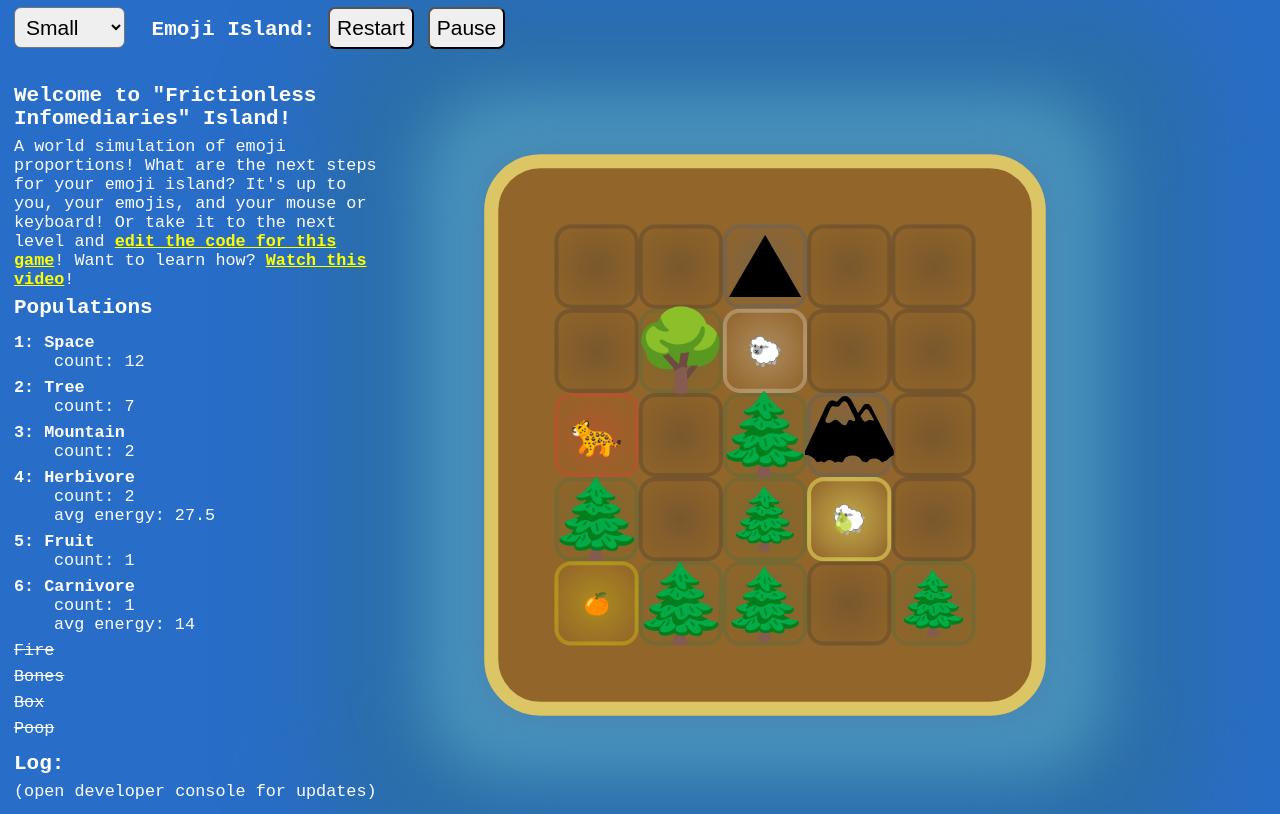
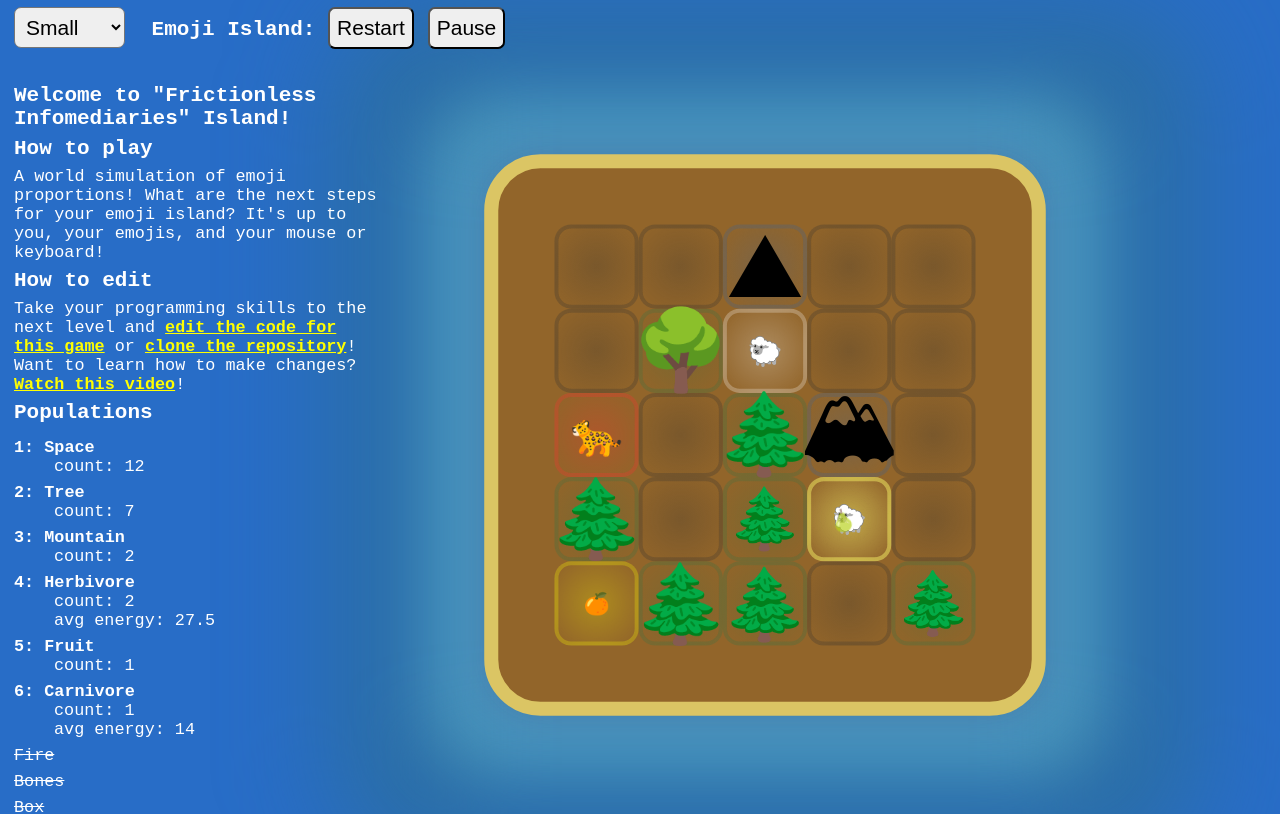
Before and after one commit to shiftyp/emoji_island, a React (Vite) app: page / in a window 1280 px wide. Shown: the top 814 px of the page. Built offline with nearby package versions, Linux system fonts and the light colour scheme.

Commit message:
links and copy

```diff
--- a/src/core/world.tsx
+++ b/src/core/world.tsx
@@ -135,17 +135,26 @@ export const World: React.FunctionComponent<{
           }}
         >
           <h2>Welcome to "{name}" Island!</h2>
+          <h3>How to play</h3>
           <p>
             A world simulation of emoji proportions! What are the next steps for
             your emoji island? It's up to you, your emojis, and your mouse or
-            keyboard! Or take it to the next level and{' '}
+            keyboard!
+          </p>
+          <h3>How to edit</h3>
+          <p>
+            Take your programming skills to the next level and{' '}
             <a
               target="_blank"
               href="https://codesandbox.io/embed/github/shiftyp/emoji_island/tree/master/?expanddevtools=1&fontsize=13&hidenavigation=1&module=%2Fsrc%2Fentities%2Findex.ts"
             >
               edit the code for this game
+            </a>{' '}
+            or{' '}
+            <a href="https://github.com/shiftyp/emoji_island">
+              clone the repository
             </a>
-            ! Want to learn how?{' '}
+            ! Want to learn how to make changes?{' '}
             <a
               target="_blank"
               href="https://dev.to/shiftyp/introducing-emoji-island-2n7d"
```
